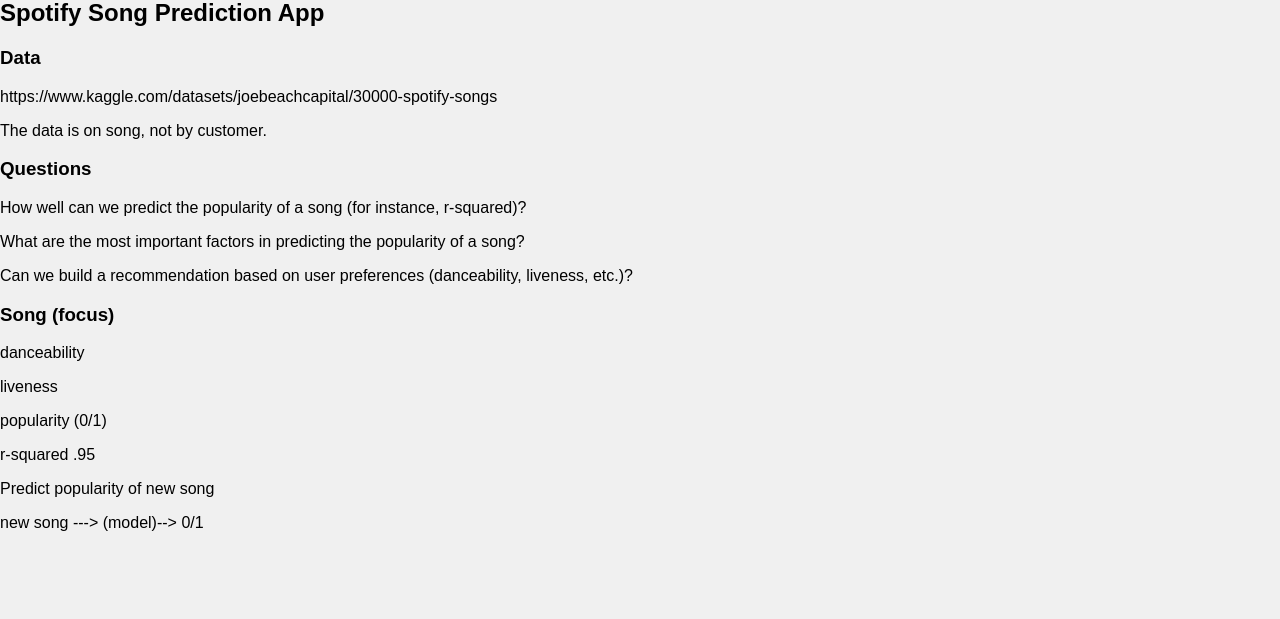
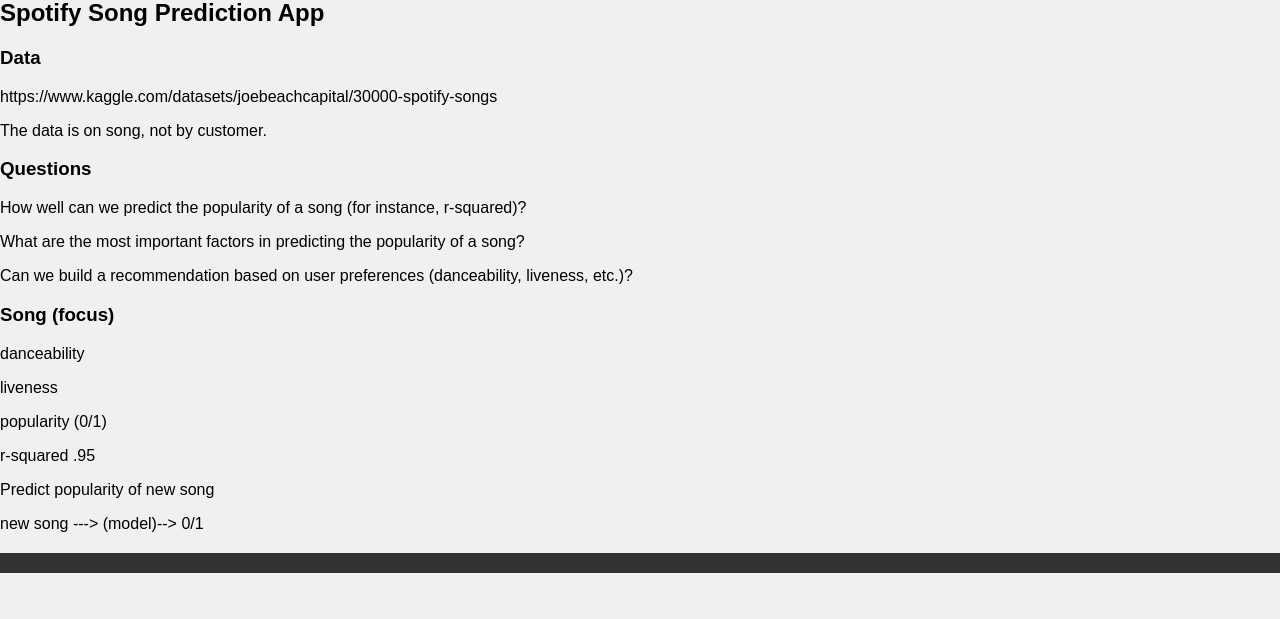
Before and after one commit to jerryevalentine/P4, a Flask app: page / in a window 1280 px wide. Shown: the part 181-800 px from the top of the page. Run offline with Flask 3, Linux system fonts and the light colour scheme; parts of the project's set-up code (start-up, migrations or seed data) failed here and were passed over.

Commit message:
Add files via upload

```diff
--- a/static/styles.css
+++ b/static/styles.css
@@ -1,4 +1,3 @@
-/* Add your CSS styles here */
 body {
     font-family: Arial, sans-serif;
     background-color: #f0f0f0;
@@ -10,4 +9,26 @@ header {
     color: #fff;
     padding: 10px;
 }
-/* Define more styles as per your design */
+main {
+    margin-top: 20px;
+}
+
+footer {
+    background-color: #333;
+    color: #fff;
+    padding: 10px;
+    text-align: center;
+    margin-top: 20px;
+}
+
+.nav-pane {
+    background-color: green;
+}
+
+.nav-pane .nav-link {
+    color: white;
+}
+
+.nav-pane .nav-link:hover {
+    color: lightgray;
+}
```
